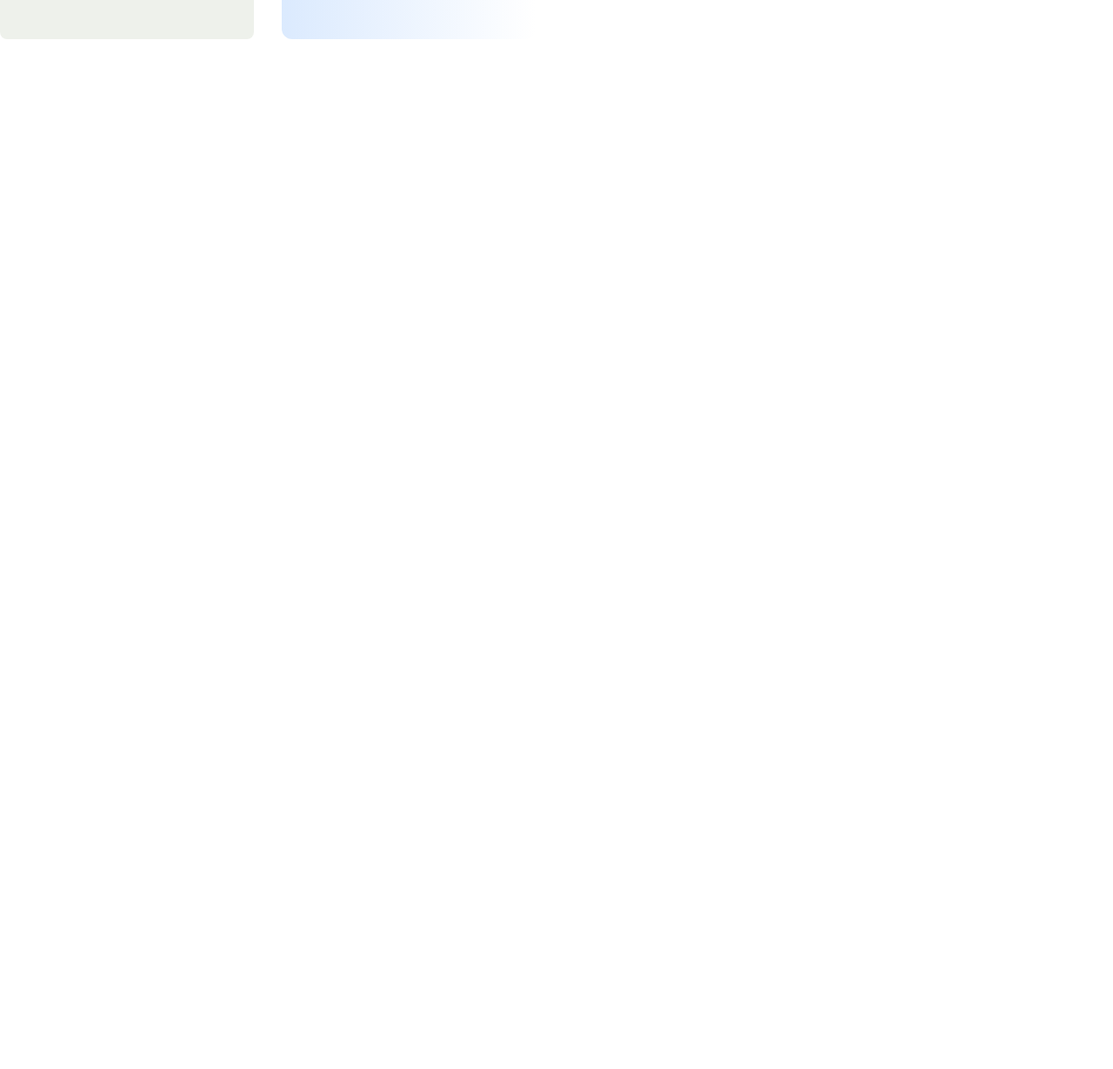
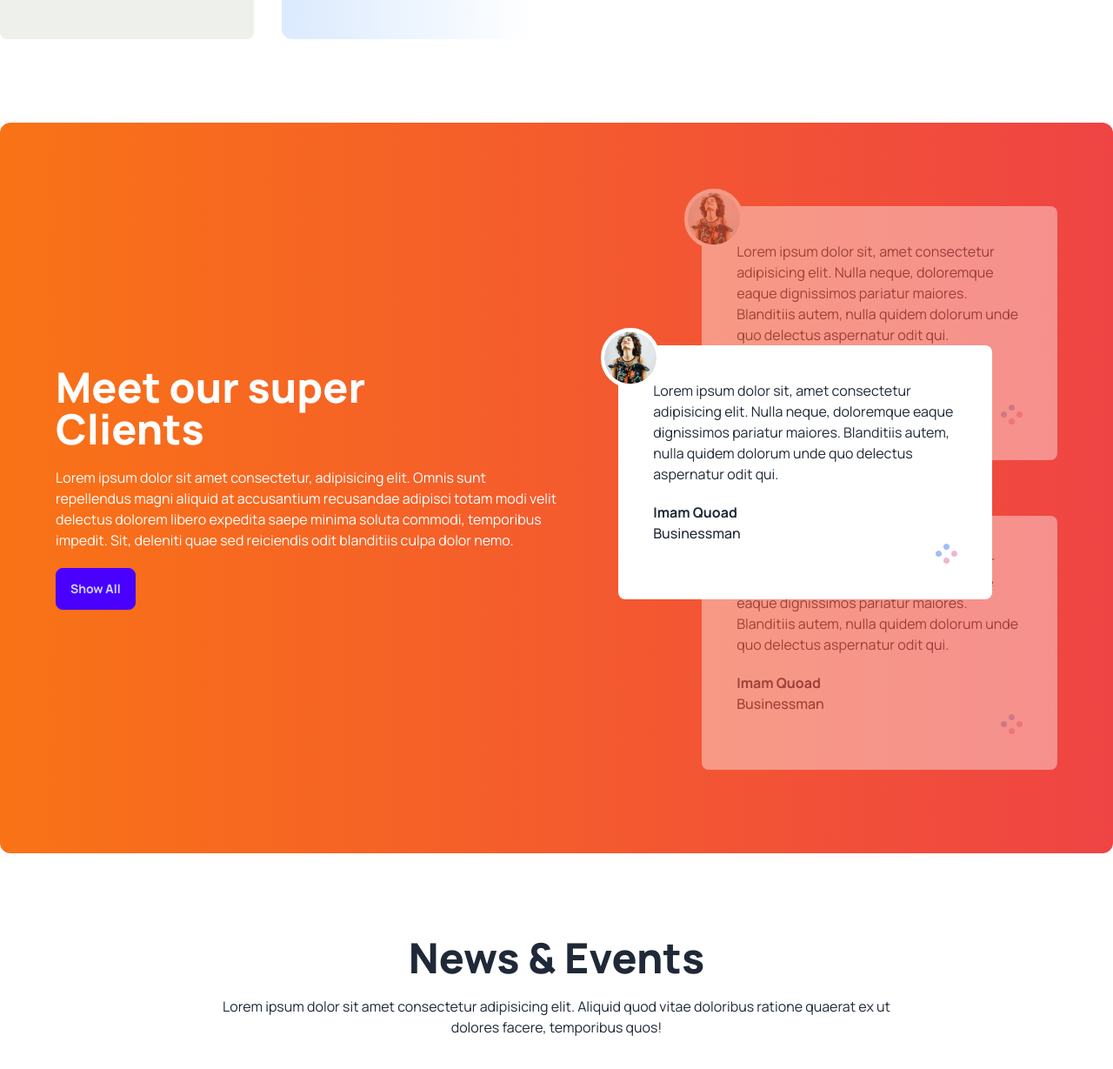
Before and after one commit to rahmanosd/tea-house-with-daisyui, a plain HTML site: page index.html in a window 1280 px wide. Shown: the part 1646-2875 px from the top of the page at 87% size. Before the commit the page ends 1787 px from the top, so only its background shows below. Drawn offline with nearby package versions, Linux system fonts and the light colour scheme.

Commit message:
added by tea from

```diff
--- a/index.html
+++ b/index.html
@@ -98,6 +98,7 @@
     </div>
   </div>
   </div>
+  </section>
   <!-- great tea and milk tea featured section -->
   <section class="my-24 flex flex-col gap-12 lg:flex-row">
     <div class="grid gap-8 grid-cols-1 md:grid-cols-2 flex-1">
@@ -129,9 +130,69 @@
       </p>
 
     </div>
+ </section>
+  <!-- super client Section -->
+<section class="my-24 rounded-xl bg-gradient-to-r from-orange-500 to-red-500 px-16 py-24 flex flex-col lg:flex-row gap-12">
+  <div class="flex items-center lg:pr-28">
+<div class="space-y-5">
+  <h2 class="text-5xl font-extrabold text-white">
+    Meet our super
+    <br>
+    Clients
+  </h2>
+  <p class="text-white">
+    Lorem ipsum dolor sit amet consectetur, adipisicing elit. Omnis sunt repellendus magni aliquid at accusantium recusandae adipisci totam modi velit delectus dolorem libero expedita saepe minima soluta commodi, temporibus impedit. Sit, deleniti
+    quae sed reiciendis odit blanditiis culpa dolor nemo.
+  </p>
+  <button class="btn btn-primary">Show All</button>
+</div>
+  </div>
+<!-- review container -->
+  <div class="relative">
+  <!--next review -->
+   <div class= " relative z-10 opacity-40 mb-16 p-10 rounded-lg bg-white">
+    <img class="absolute -top-5 -left-5 border-4 rounded-full border-white bg-white" src="images/client.png" alt="">
+    <P>
+      Lorem ipsum dolor sit, amet consectetur adipisicing elit. Nulla neque, doloremque eaque dignissimos pariatur maiores. Blanditiis autem, nulla quidem dolorum unde quo delectus aspernatur odit qui.
+    </P>
+    <h4 class="font-bold mt-5">Imam Quoad</h4>
+    <p class="font-medium">Businessman</p>
+  <div class="flex justify-end">
+    <img src="images/circles.png" alt="">
+  </div>
+   </div>
+  <!-- current review -->
+   <div class= "absolute top-40 z-20 lg:-left-24 lg:w-[430px] p-10 rounded-lg bg-white">
+    <img class="absolute -top-5 -left-5 border-4 rounded-full border-white bg-white" src="images/client.png" alt="">
+    <P>
+      Lorem ipsum dolor sit, amet consectetur adipisicing elit. Nulla neque, doloremque eaque dignissimos pariatur maiores. Blanditiis autem, nulla quidem dolorum unde quo delectus aspernatur odit qui.
+    </P>
+    <h4 class="font-bold mt-5">Imam Quoad</h4>
+    <p class="font-medium">Businessman</p>
+  <div class="flex justify-end">
+    <img src="images/circles.png" alt="">
+  </div>
+   </div>
+  <!-- privious review -->
+   <div class= " relative z-10 opacity-40 p-10 rounded-lg bg-white">
+    <img class="absolute -top-5 -left-5 border-4 rounded-full border-white bg-white" src="images/client.png" alt="">
+    <P>
+      Lorem ipsum dolor sit, amet consectetur adipisicing elit. Nulla neque, doloremque eaque dignissimos pariatur maiores. Blanditiis autem, nulla quidem dolorum unde quo delectus aspernatur odit qui.
+    </P>
+    <h4 class="font-bold mt-5">Imam Quoad</h4>
+    <p class="font-medium">Businessman</p>
+  <div class="flex justify-end">
+    <img src="images/circles.png" alt="">
+  </div>
+   </div>
+   </div>
+</section>
+<!-- News & Events Section -->
+ <section class="my-24 text-center">
+  <h3 class="text-5xl font-extrabold mb-5">News & Events</h3>
+  <p class="lg:max-w-3xl mb-10 mx-auto">Lorem ipsum dolor sit amet consectetur adipisicing elit. Aliquid quod vitae doloribus ratione quaerat ex ut dolores facere, temporibus quos!</p>
 
-  </section>
-</section>
+ </section>
     </main>
     <footer>
 
```
